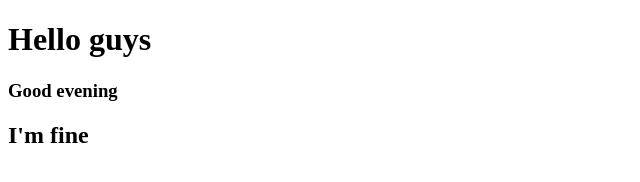
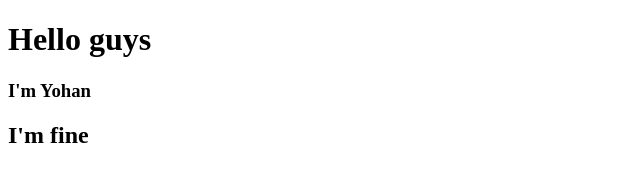
Before and after one commit to KriSh82432/git-tutorial-2, a plain HTML site: page index.html in a window 1280 px wide. Shown: the full height of the page, 0-640 px from the left. Drawn offline with Linux system fonts and the light colour scheme.

Commit message:
Changed my name

```diff
--- a/index.html
+++ b/index.html
@@ -11,7 +11,7 @@
         Hello guys
     </h1>
     <h3>
-        Good evening
+        I'm Yohan
     </h3>
     <h2>
         I'm fine
```
